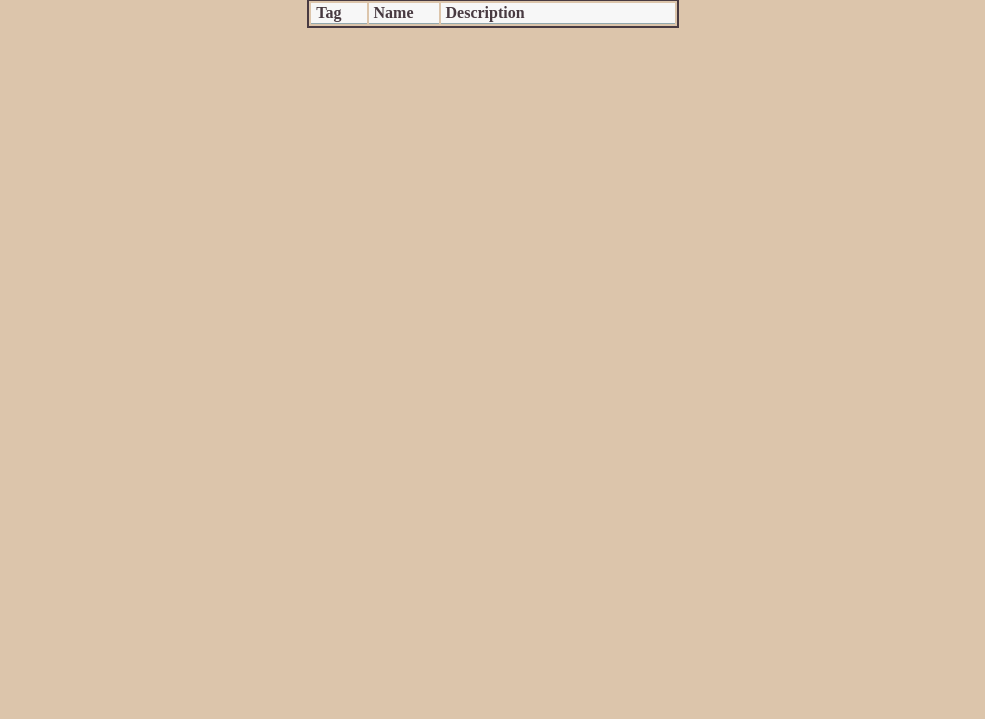
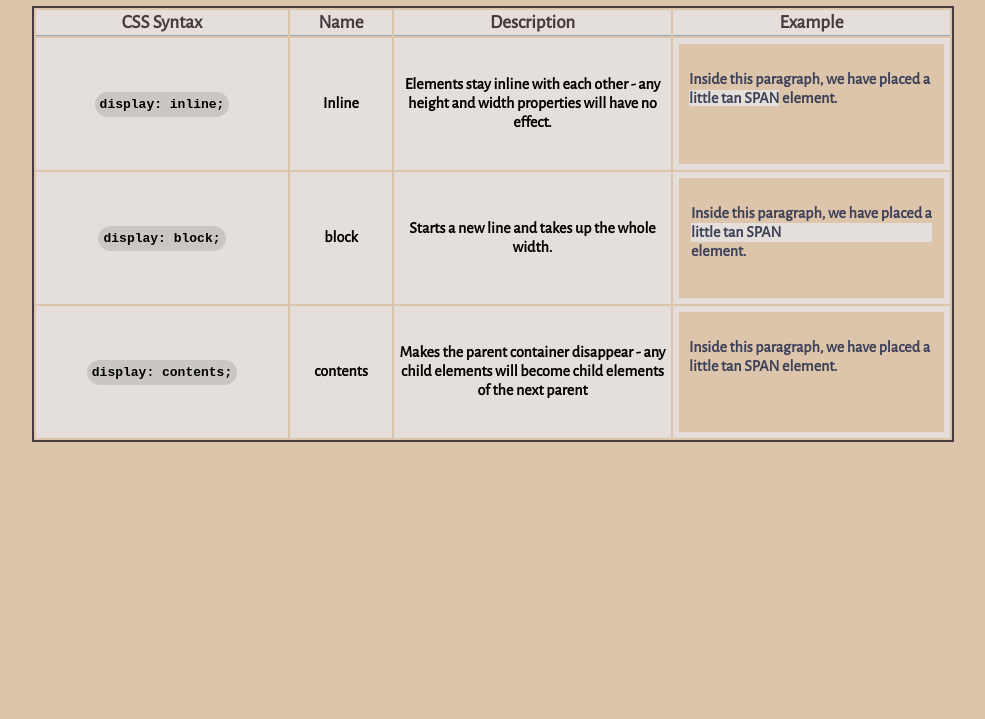
Before and after one commit to ThomasSchwartz18/html-css-cheatsheet, a plain HTML site: page index.html in a window 1280 px wide. Shown: the part 81-800 px from the top of the page, without its empty margins (147-1132 px from the left). Drawn offline with nearby package versions, Linux system fonts and the light colour scheme.

Commit message:
Added - first 3 rows to table body

```diff
--- a/index.html
+++ b/index.html
@@ -10,22 +10,65 @@
 <body>
 
     <!-- HTML cheatsheet table -->
-    <table class="table--body">
+    <table class="table--container">
 
         <h1 class="table--heading1">CSS display Property</h1>
 
         <!-- top of table tag/name/description -->
         <thead class="table--head">
+
             <!-- new row -->
             <tr>
-                <th class="head column--1">Tag</th>
+                <th class="head column--1">CSS Syntax</th>
                 <th class="head column--2">Name</th>
                 <th class="head column--3">Description</th>
+                <th class="head column--4">Example</th>
             </tr>
+
         </thead>
 
         <!-- table contents -->
         <tbody class="table--body">
+
+            <!-- new row -->
+            <tr>
+                <!-- CSS Syntax -->
+                <th class="column--1"><code>display: inline;</code></th>
+                <!-- Name -->
+                <th class="column--2">Inline</th>
+                <!-- Description -->
+                <th class="column--3">Elements stay inline with each other - any height and width properties will have no effect.</th>
+                <!-- Example -->
+                <th class="column--4">
+                    <div class="example--back">
+                        <p>Inside this paragraph, we have placed a <span class="inline--span">little tan SPAN</span> element.</p>
+                    </div>
+                </th>
+            </tr>
+
+            <!-- new row -->
+            <tr>
+                <th class="column--1"><code>display: block;</code></th>
+                <th class="column--2">block</th>
+                <th class="column--3">Starts a new line and takes up the whole width.</th>
+                <th class="column--4">
+                    <div class="example--back">
+                        <p>Inside this paragraph, we have placed a <span class="block--span">little tan SPAN</span> element.</p>
+                    </div>
+                </th>
+            </tr>
+
+            <!-- new row -->
+            <tr>
+                <th class="column--1"><code>display: contents;</code></th>
+                <th class="column--2">contents</th>
+                <th class="column--3">Makes the parent container disappear - any child elements will become child elements of the next parent</th>
+                <th class="column--4">
+                    <div class="example--back">
+                        <p>Inside this paragraph, we have placed a <span class="content--span">little tan SPAN</span> element.</p>
+                    </div>
+                </th>
+            </tr>
 
         </tbody>
 
--- a/style.css
+++ b/style.css
@@ -1,3 +1,5 @@
+@import url('https://fonts.googleapis.com/css2?family=Alegreya+Sans&family=Alfa+Slab+One&display=swap');
+
 /* GLOBAL */
 body {
 
@@ -5,58 +7,171 @@ body {
     text-align: center;
 
     /* design */
-    background-color: rgba(220,197,171,255);
+    background-color: rgb(220,197,171);
+}
+
+thead {
+
+    /* design */
+    font-family: 'Alegreya Sans', sans-serif;
+}
+
+tbody{
+
+    /* design */
+    font-family: 'Alegreya Sans', sans-serif;
+
+}
+
+code {
+
+    /* design */
+    background-color: rgba(128, 128, 128, 0.263);
+    border-radius: 100px;
+
+    /* position */
+    padding: 5px;
+    margin: auto 15px auto 15px;
+
+}
+
+/* COLUMNS */
+.column--1 {
+
+    /* design */
+    background-color: rgb(228,223,218);
+
+    /* position */
+    text-align: center;
+    width: 250px;
+
+}
+
+.column--2 {
+
+    /* design */
+    background-color: rgb(228,223,218);
+
+    /* spacing */
+    width: 100px;
+
+    /* position */
+    text-align: center;
+
+}
+
+.column--3 {
+
+    /* design */
+    background-color: rgb(228,223,218);
+
+    /* spacing */
+    width: 275px;
+
+    /* position */
+    text-align: center;
+
+}
+
+.column--4 {
+
+    /* design */
+    background-color: rgb(228,223,218);
+
+    /* spacing */
+    width: 275px;
+
+    /* position */
+    text-align: center;
+    display: flex;
+    justify-content: center;
+
+}
+
+/* EXAMPLES */
+.example--back {
+
+    /* spacing */
+    width: 90%;
+    height: 100px;
+    margin: 5px;
+    padding: 10px;
+
+    /* design */
+    background-color: rgb(220,197,171);
+    color: rgb(61,64,87);
+
+    /* position */
+    text-align: left;
+    display: flex;
+    justify-content: center;
+
+}
+
+/* inline */
+.inline--span {
+
+    /* display */
+    display: inline;
+
+    /* design */
+    background-color: rgb(228,223,218);
+
+}
+
+.block--span {
+
+    /* display */
+    display: block;
+
+    /* design */
+    background-color: rgb(228,223,218);
+
+}
+
+.content--span {
+
+    /* display */
+    display: contents;
+
+    /* design */
+    background-color: rgb(228,223,218);
+
 }
 
 /* TABLE--HEADING */
-.table--body {
+.table--container {
 
     /* centering table */
     margin-left: auto;
     margin-right: auto;
 
     /* design */
-    border: 2px solid rgba(72,58,65,255);
+    border: 2px solid rgb(72,58,65);
 
 }
 
 .table--heading1 {
 
     /* design */
-    color: rgba(72,58,65,255);
+    color: rgb(72,58,65);
+    font-family: 'Alfa Slab One', cursive;
 
 }
 
 .head {
 
     /* design */
-    background-color: rgba(247,247,247,255);
     color: rgba(72,58,65,255);
-    border-bottom: 1px solid rgba(146, 169, 176);
+    border-bottom: 1px solid rgb(146, 169, 176);
+    font-size: 19px;
 
 }
 
-/* COLUMNS */
-.column--1 {
+/* TABLE__BODY */
+.table--body {
 
-    /* spacing */
-    padding-right: 25px;
-    padding-left: 5px;
+    /* design */
+
 
 }
-
-.column--2 {
-
-    /* spacing */
-    padding-right: 25px;
-    padding-left: 5px;
-
-}
-
-.column--3 {
-
-    /* spacing */
-    padding-right: 150px;
-    padding-left: 5px;
-
-}
```
